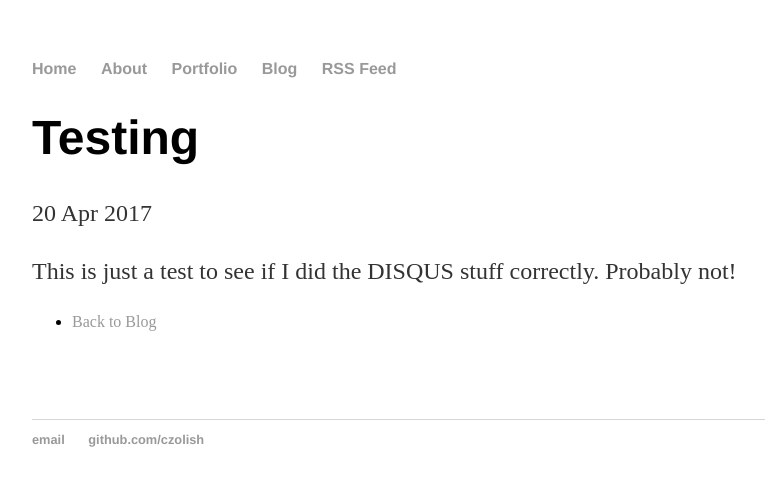
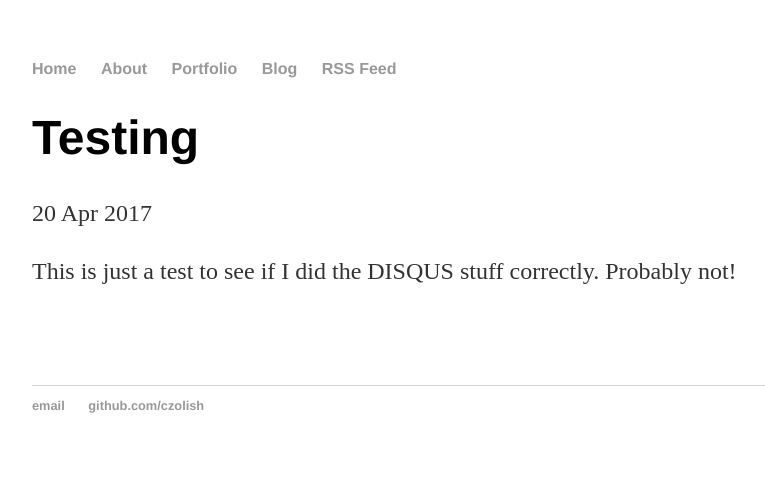
Before and after one commit to czolish/czolish.github.io, a Jekyll site: the page built from _posts/2017-04-20-testing.md, in a window 1280 px wide. Shown: the top 486 px of the page, without its empty margins (160-925 px from the left). Built offline with Jekyll 4.4.1, drawn with Linux system fonts in a browser that asks for light colours; comment, search, counter and statistics services are not loaded.

Commit message:
Update post.html

```diff
--- a/_layouts/post.html
+++ b/_layouts/post.html
@@ -7,9 +7,6 @@ layout: default
 <div class="post">
   {{ content }}
   <div class="post-footer">
-    <ul>
-      <li><a href="/blog">Back to Blog</a></li>
-    </ul>
   </div>
 </div>
 
```
